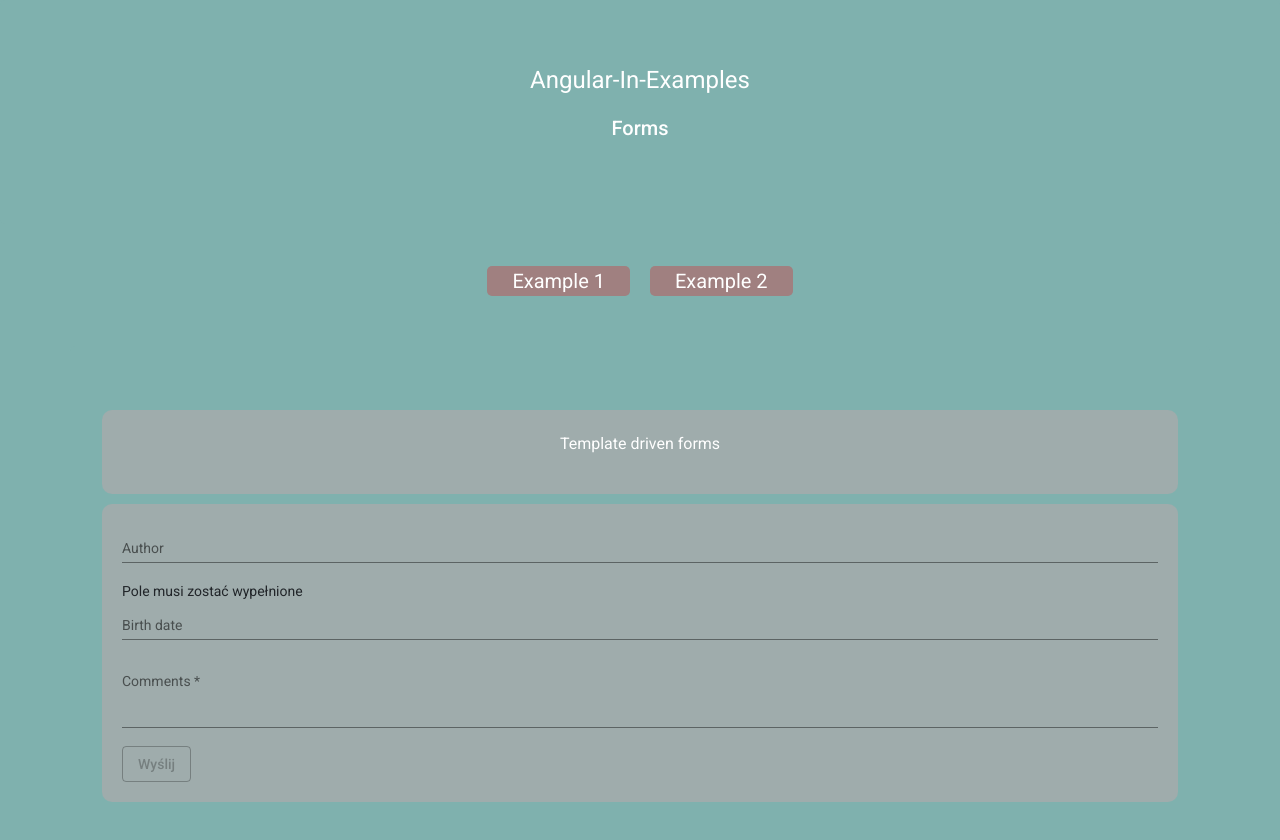
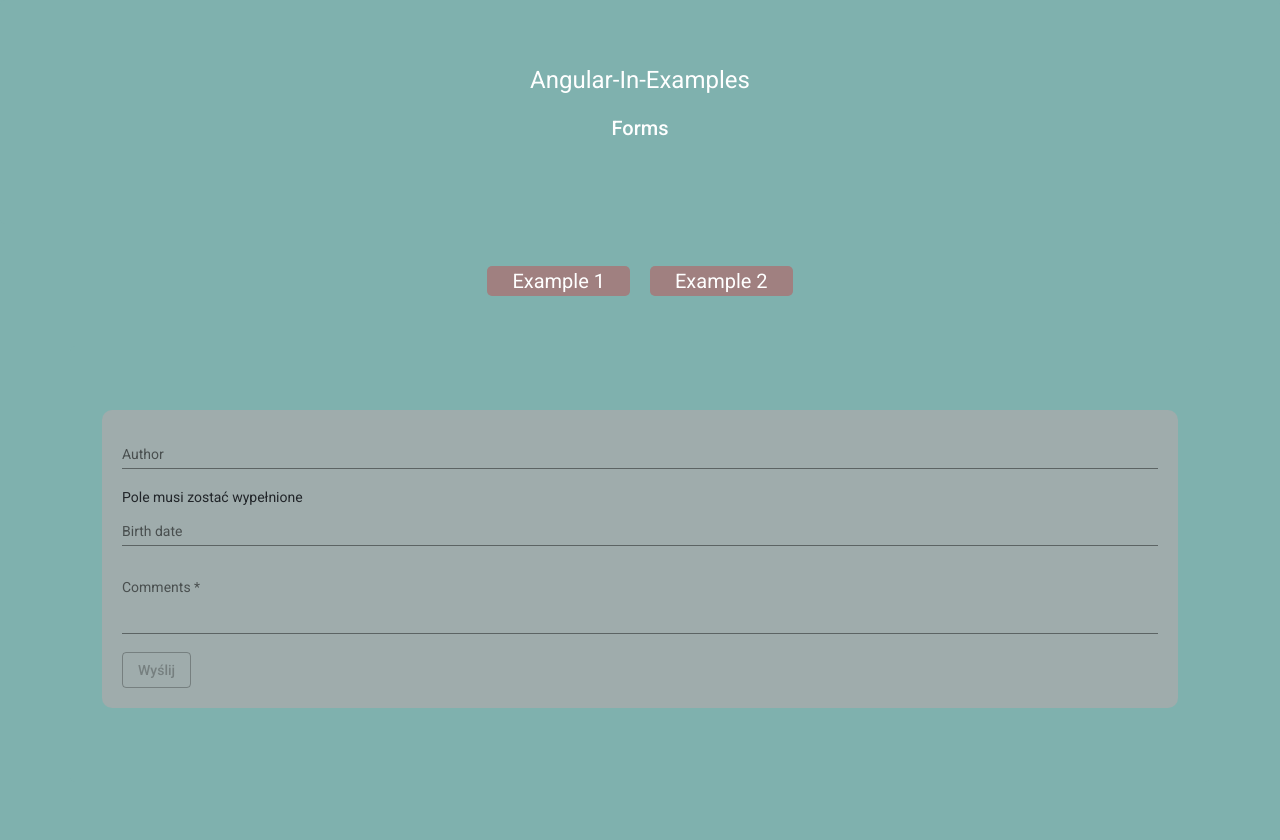
Before and after one commit to RafalM2000/forms, an Angular app: page / in a window 1280 px wide. Shown: the top 840 px of the page. After the commit the page ends 800 px from the top, so only its background shows below. Built offline with nearby package versions, Linux system fonts and the light colour scheme.

Commit message:
zmiana sposobu wyświetlania podtytułu

```diff
--- a/src/app/app.component.ts
+++ b/src/app/app.component.ts
@@ -9,7 +9,7 @@ import { Router } from '@angular/router';
 export class AppComponent implements DoCheck {
   title1: string = 'Angular-In-Examples';
   title2: string = 'Forms';
-  title3: string = '';
+  title3: string = 'Template driven forms';
 
   constructor(private currentRoute: Router) {}
 
--- a/src/app/one/one.component.html
+++ b/src/app/one/one.component.html
@@ -1,7 +1,3 @@
-<div class="container">
-  <h3>{{subTitle}}</h3>
-</div>
-
 <div class="container">
   <form #form="ngForm" (ngSubmit) = "onSubmit(form.value)">
     <div ngModelGroup="person">
```
